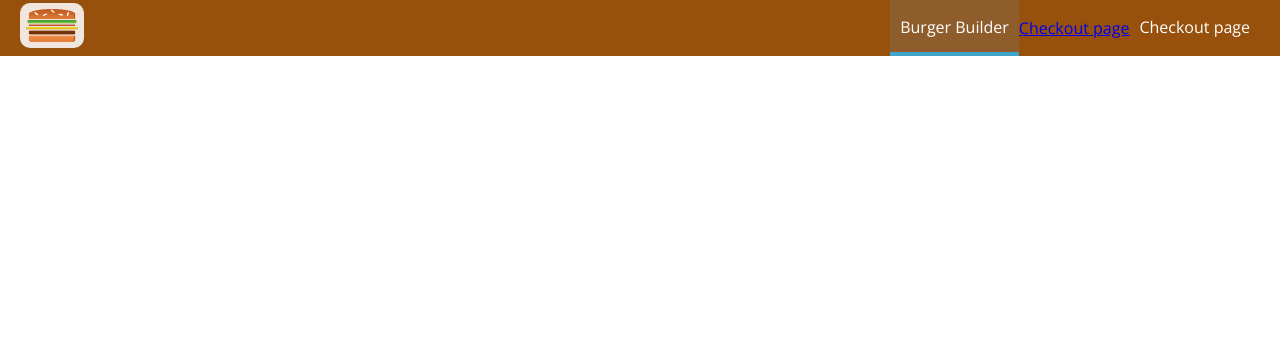
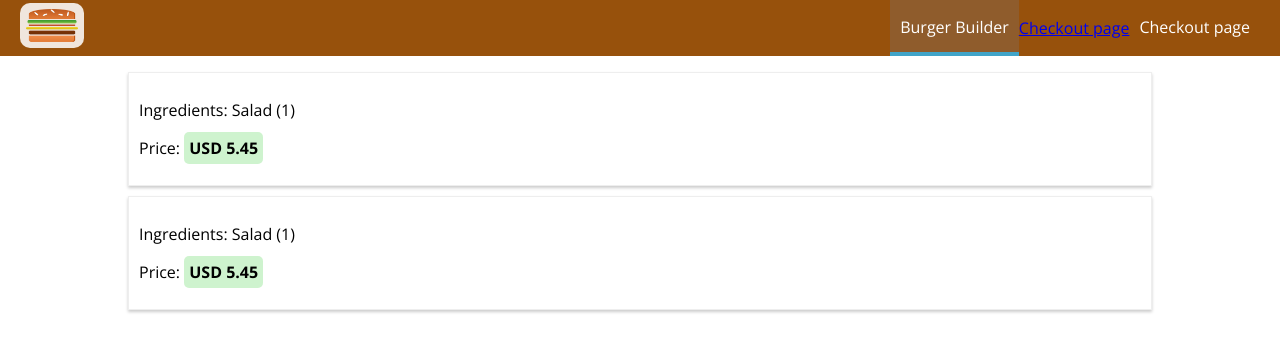
Before and after one commit to SergiiNikolayev/burger, a React (Create React App) app: page /orders in a window 1280 px wide. Shown: the top 352 px of the page. Built offline with nearby package versions, Linux system fonts and the light colour scheme.

Commit message:
209 lesson 8 | Adding an orders page

```diff
--- a/src/App.js
+++ b/src/App.js
@@ -3,8 +3,10 @@
 
 import Layout from './components/Layout/Layout';
 import BurgerBuilder from './containers/BurgerBuilder/BurgerBuilder';
-import Checkout from './containers/Checkout/Checkout'
-import Ty from './containers/Checkout/Ty/Ty'
+import Checkout from './containers/Checkout/Checkout';
+import Ty from './containers/Checkout/Ty/Ty';
+import Orders from './containers/Orders/Orders';
+
 
 class App extends Component {
 /*    state = {
@@ -24,6 +26,7 @@
                     <Switch>
                         <Route path="/" exact component={BurgerBuilder}/>
                         <Route path="/checkout" component={Checkout}/>
+                        <Route path="/orders" component={Orders}/>
                         <Route path="/ty" component={Ty} />
                     </Switch>
                 </Layout>
--- /dev/null
+++ b/src/components/Order/Order.js
@@ -0,0 +1,14 @@
+import React from 'react';
+
+import '../../index.css'
+
+const order = (props) => {
+    return (
+        <div className="Order">
+            <p>Ingredients: Salad (1)</p>
+            <p>Price: <strong>USD 5.45</strong> </p>
+        </div>
+    );
+};
+
+export default order;
--- a/src/containers/Checkout/Ty/Ty.js
+++ b/src/containers/Checkout/Ty/Ty.js
@@ -7,11 +7,11 @@
 class Thanks extends Component {
 
     /** this is redirect */
-    componentDidMount() {
+    componentWillMount() {
         setTimeout(() => {
             console.log('this ran');
-            this.props.history.push('/');
-        }, 5000)
+            this.props.history.push('/orders');
+        }, 2000)
     }
 
     render() {
--- /dev/null
+++ b/src/containers/Orders/Orders.js
@@ -0,0 +1,15 @@
+import React, {Component} from 'react';
+import Order from '../../components/Order/Order';
+
+class Orders extends Component {
+    render() {
+        return (
+            <div>
+                <Order />
+                <Order />
+            </div>
+        );
+    }
+}
+
+export default Orders;
--- a/src/index.css
+++ b/src/index.css
@@ -676,3 +676,12 @@
     font-size: 4vw;
     color: green;
 }
+
+.Order {
+    width: 80%;
+    border: 1px solid #eee;
+    box-shadow: 0 2px 3px #ccc;
+    padding: 10px;
+    margin: 10px auto;
+    box-sizing: border-box;
+}
```
